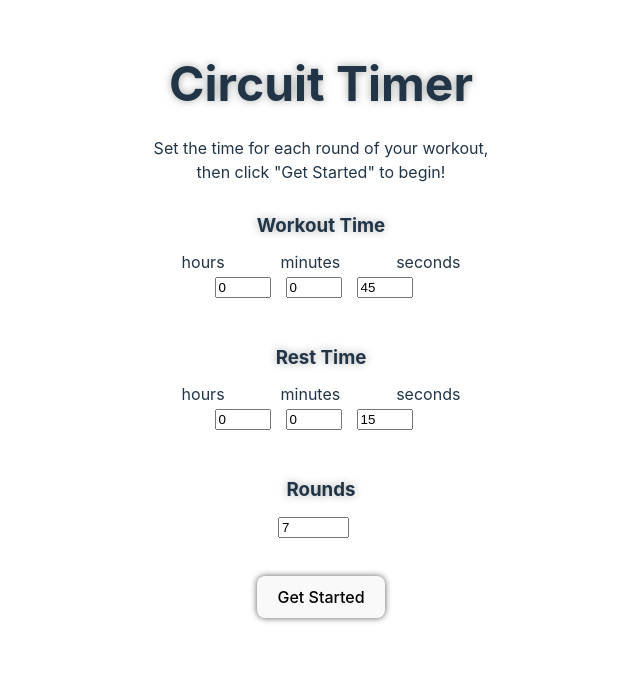
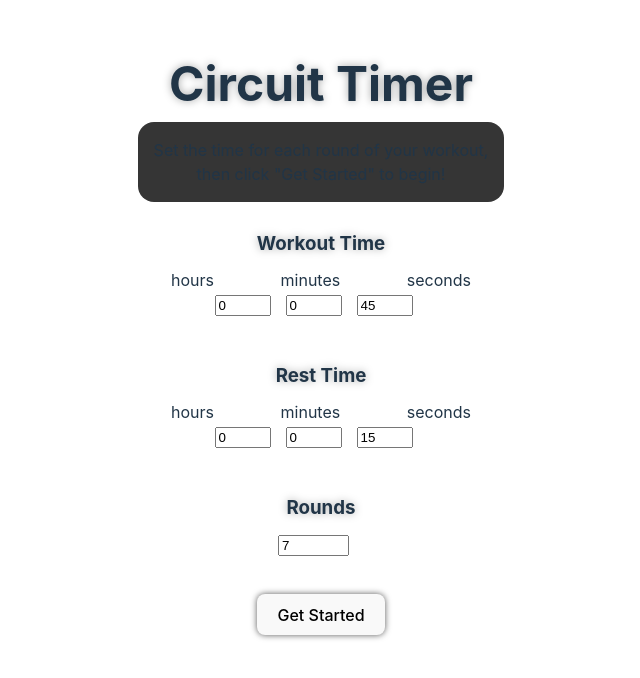
Before and after one commit to kellysdev/circuit-timer, a React (Vite) app: page / in a window 1280 px wide. Shown: the top 678 px of the page, without its empty margins (319-959 px from the left). Built offline with nearby package versions, Linux system fonts and the light colour scheme.

Commit message:
Make instructions stand out more by adding background color, rounded edges..

```diff
--- a/src/App.css
+++ b/src/App.css
@@ -25,6 +25,13 @@ html, body {
 header {
   font-size: xxx-large;
   font-weight: bold;
+}
+
+.instructions {
+  background-color: #353535;
+  padding: 1em;
+  border-radius: 1em;
+  margin-top: 0.1em;
 }
 
 .space-around-container {
--- a/src/App.jsx
+++ b/src/App.jsx
@@ -149,7 +149,7 @@ function App() {
           {editWorkout ? (
             <div className="edit-workout-container">
               <header className="glow">Circuit Timer</header>
-              <p>Set the time for each round of your workout,<br/>
+              <p className="instructions">Set the time for each round of your workout,<br/>
               then click &quot;Get Started&quot; to begin!</p>
               <h3 className="glow">Workout Time</h3>
               <div className="space-around-container">
```
